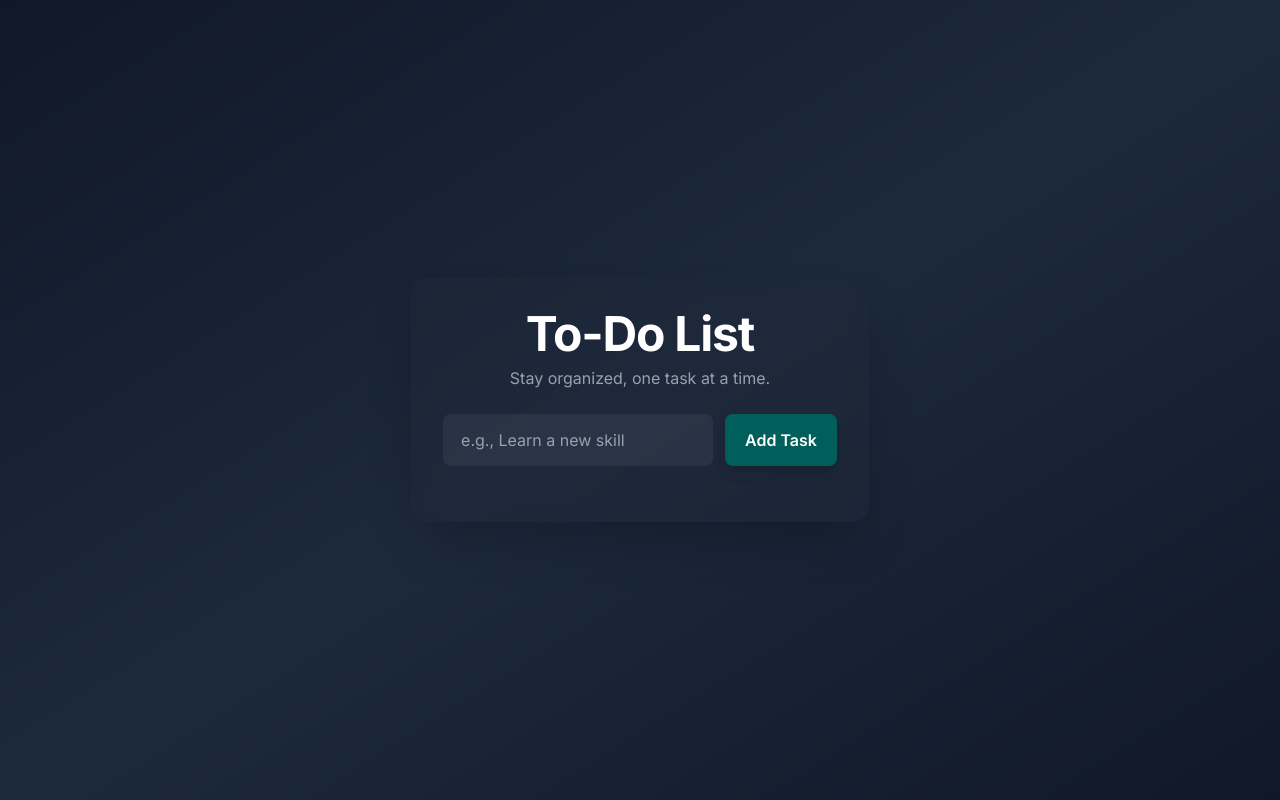
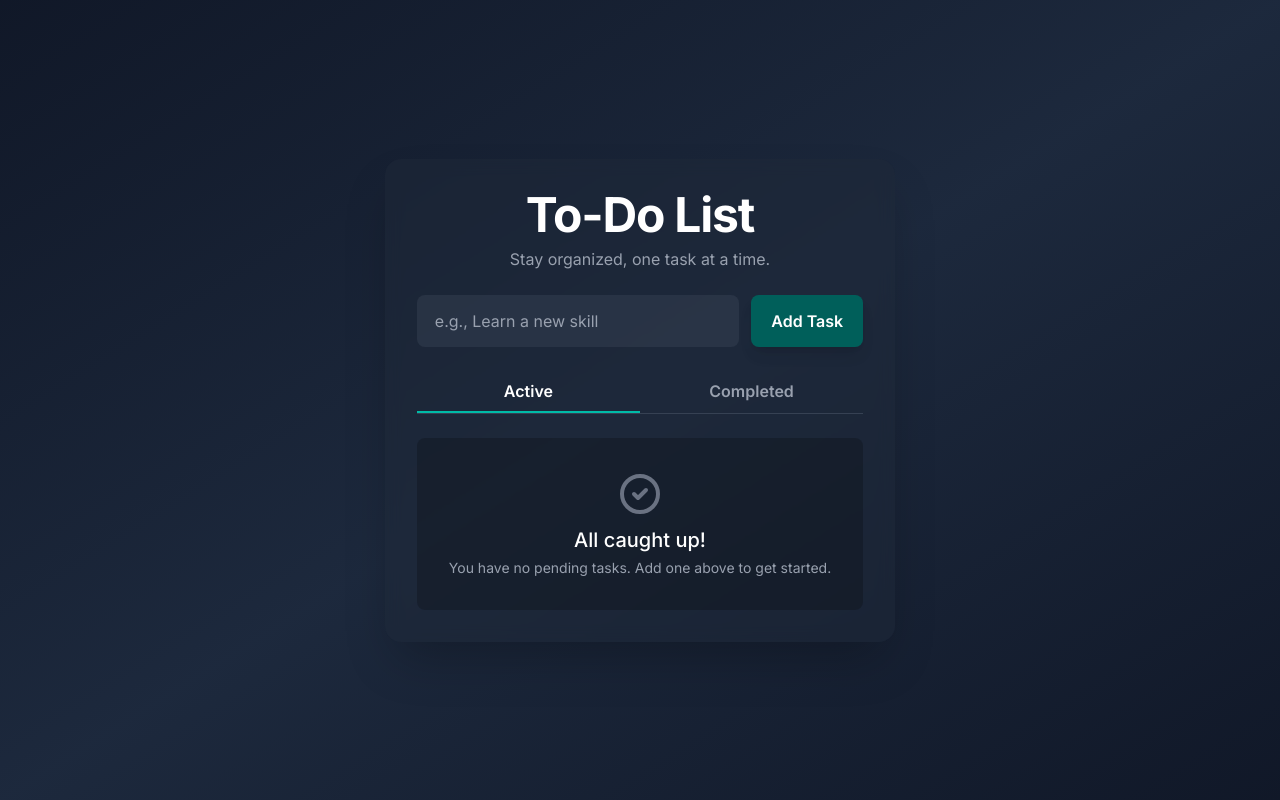
Before and after one commit to amr-0xZ/to-do-app, a React (Vite) app: page / in a window 1280 px wide. Built offline with nearby package versions, Linux system fonts and the light colour scheme.

Commit message:
buttons activation done

```diff
--- a/src/components/CompletedTasks.jsx
+++ b/src/components/CompletedTasks.jsx
@@ -1,9 +1,9 @@
-import React from 'react'
+import React from "react";
+import TasksContext from "../contexts/TasksContext";
+import EmptyCompleted from "./EmptyCompleted";
 
-const CompletedTasks = (tasks) => {
-  return (
-    <div>CompletedTasks</div>
-  )
-}
+const CompletedTasks = () => {
+  return <EmptyCompleted />;
+};
 
-export default CompletedTasks
+export default CompletedTasks;
--- /dev/null
+++ b/src/components/EmptyCompleted.jsx
@@ -0,0 +1,33 @@
+import React from "react";
+
+const EmptyCompleted = () => {
+  return (
+    <div
+      id="completed-empty-state"
+      className="text-center p-8 bg-black/20 rounded-lg mt-6"
+    >
+      <svg
+        className="mx-auto h-12 w-12 text-gray-500"
+        fill="none"
+        viewBox="0 0 24 24"
+        stroke="currentColor"
+        aria-hidden="true"
+      >
+        <path
+          strokeLinecap="round"
+          strokeLinejoin="round"
+          strokeWidth="2"
+          d="M5 13l4 4L19 7"
+        />
+      </svg>
+      <h3 className="mt-2 text-xl font-medium text-white">
+        No completed tasks
+      </h3>
+      <p className="mt-1 text-sm text-gray-400">
+        Once you complete a task, it will show up here.
+      </p>
+    </div>
+  );
+};
+
+export default EmptyCompleted;
--- a/src/components/HomePage.jsx
+++ b/src/components/HomePage.jsx
@@ -62,7 +62,7 @@ const HomePage = () => {
       <AppContainer>
         <Header />
         <AddForm />
-        {/* <TasksViewer /> */}
+        <TasksViewer />
       </AppContainer>
     </TasksContext.Provider>
   );
--- a/src/components/Tasks.jsx
+++ b/src/components/Tasks.jsx
@@ -2,16 +2,12 @@ import React, { useState, useEffect } from "react";
 import EmptyActive from "./EmptyActive";
 import ActiveList from "./ActiveList";
 
-const Tasks = ({ tasks, edit, del, complete }) => {
+const Tasks = () => {
   // const [view, setView] = useState(<ActiveList atasks={tasks} edit={edit} del={del} complete={complete} />)
 
   return (
     <>
-      {tasks.length === 0 ? (
-        <EmptyActive />
-      ) : (
-        <ActiveList atasks={tasks} edit={edit} del={del} complete={complete} />
-      )}
+      <EmptyActive />
     </>
   );
 };
--- a/src/components/TasksViewer.jsx
+++ b/src/components/TasksViewer.jsx
@@ -1,20 +1,50 @@
-import React, {useState} from 'react'
-import Tasks from './Tasks'
-import CompletedTasks from './CompletedTasks'
+import React, { useEffect, useState } from "react";
+import Tasks from "./Tasks";
+import CompletedTasks from "./CompletedTasks";
 
-const TasksViewer = ({tasks, edit, del, complete}) => {
+const TasksViewer = () => {
+  const [view, setView] = useState(<Tasks />);
+  const [active, setActive] = useState("tasks");
+  const [activeTasks, setActiveTasks] = useState("text-white border-teal-500");
+  const [activeCompleted, setActiveCompleted] = useState("border-transparent");
 
-  const [view, setView] = useState(<Tasks tasks={tasks} edit={edit} del={del} complete={complete}/>)
+  useEffect(() => {
+    if (active == "tasks") {
+      setActiveTasks("text-white border-teal-500");
+      setActiveCompleted("border-transparent");
+    } else {
+      setActiveTasks("border-transparent");
+      setActiveCompleted("text-white border-teal-500");
+    }
+  }, [active]);
 
   return (
     <>
       <div className="flex border-b border-gray-700 mb-4">
-        <button id="active-view-btn" onClick={()=>{setView(<Tasks tasks={tasks} edit={edit} del={del} complete={complete}/>)}} className="flex-1 py-2 text-center font-semibold text-white border-b-2 border-teal-500 transition-colors">Active</button>
-        <button id="completed-view-btn" onClick={()=>{setView(<CompletedTasks/>)}} className="flex-1 py-2 text-center font-semibold text-gray-400 border-b-2 border-transparent hover:text-white transition-colors">Completed</button>
+        <button
+          id="active-view-btn"
+          onClick={() => {
+            setView(<Tasks />);
+            setActive("tasks");
+          }}
+          className={`flex-1 py-2 text-center cursor-pointer font-semibold  text-gray-400 hover:text-white  border-b-2  transition-colors ${activeTasks}`}
+        >
+          Active
+        </button>
+        <button
+          id="completed-view-btn"
+          onClick={() => {
+            setView(<CompletedTasks />);
+            setActive("completed");
+          }}
+          className={`flex-1 py-2 text-center font-semibold cursor-pointer text-gray-400 border-b-2  hover:text-white transition-colors ${activeCompleted}`}
+        >
+          Completed
+        </button>
       </div>
       {view}
     </>
-  )
-}
+  );
+};
 
-export default TasksViewer
+export default TasksViewer;
```
